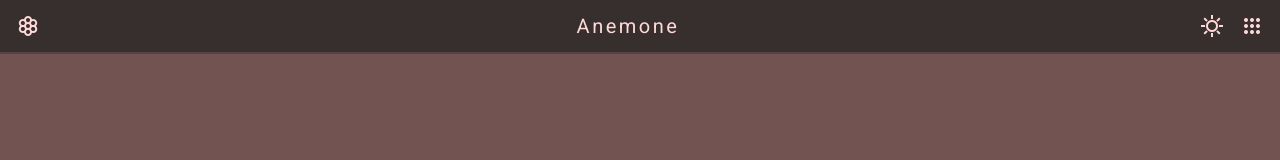
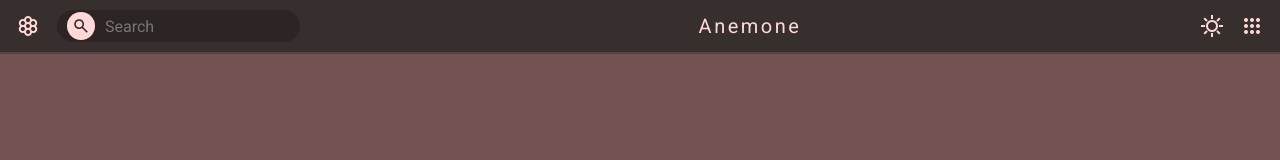
Before and after one commit to aneflame/anemone, a plain HTML site: page src/pages/index.html in a window 1280 px wide. Drawn offline with nearby package versions, Linux system fonts and the light colour scheme.

Commit message:
added search box minnor fixes

```diff
--- a/src/css/style.css
+++ b/src/css/style.css
@@ -7,10 +7,16 @@ body {
 .topnav {
     background-color: #372E2E;
     overflow: hidden;
-    border-bottom: 2px solid;
-    border-color: #564247;
+    border-bottom: 2px solid #564247;
+    display: flex;
+    align-items: center;
     justify-content: space-between;
+}
+
+.topnav-left {
     display: flex;
+    align-items: center;
+    gap: 1px;
 }
 
 .topnav a {
@@ -46,3 +52,35 @@ body {
     font-size: 22px;
     line-height: 1;
 }
+.search-box {
+    display: flex;
+    align-items: center;
+    background-color: #2d2525;
+    border-radius: 50px;
+    height: 32px;
+    padding: 0 10px;
+    color: #FFD9D7;
+}
+
+.search-box .search-icon {
+    display: flex;
+    align-items: center;
+    justify-content: center;
+    width: 28px;
+    height: 28px;
+    border-radius: 50%;
+    background-color: #FFD9D7;
+    color: #2d2525;
+    margin-right: 8px;
+    font-size: 18px;
+}
+
+.search-box input {
+    border: none;
+    outline: none;
+    background: transparent;
+    color: #FFD9D7;
+    font-size: 16px;
+    font-family: 'Roboto', sans-serif;
+    height: 100%;
+}
--- a/src/pages/index.html
+++ b/src/pages/index.html
@@ -12,9 +12,18 @@
 </head>
 
 <body>
-    <div class="topnav">
-    <a><span class="material-symbols-outlined">filter_vintage</span></a>
+<div class="topnav">
+    <div class="topnav-left">
+        <a><span class="material-symbols-outlined">filter_vintage</span></a>
+
+        <div class="search-box">
+            <span class="material-symbols-outlined search-icon">search</span>
+            <input type="text" placeholder="Search">
+        </div>
+    </div>
+
     <a class="active" href="index.html">Anemone</a>
+
     <div class="topnav-right">
         <a class="iconWeather"><span class="material-symbols-outlined">clear_day</span></a>
         <a class="iconMusic" id="musicIcon" style="display: none;">
```
